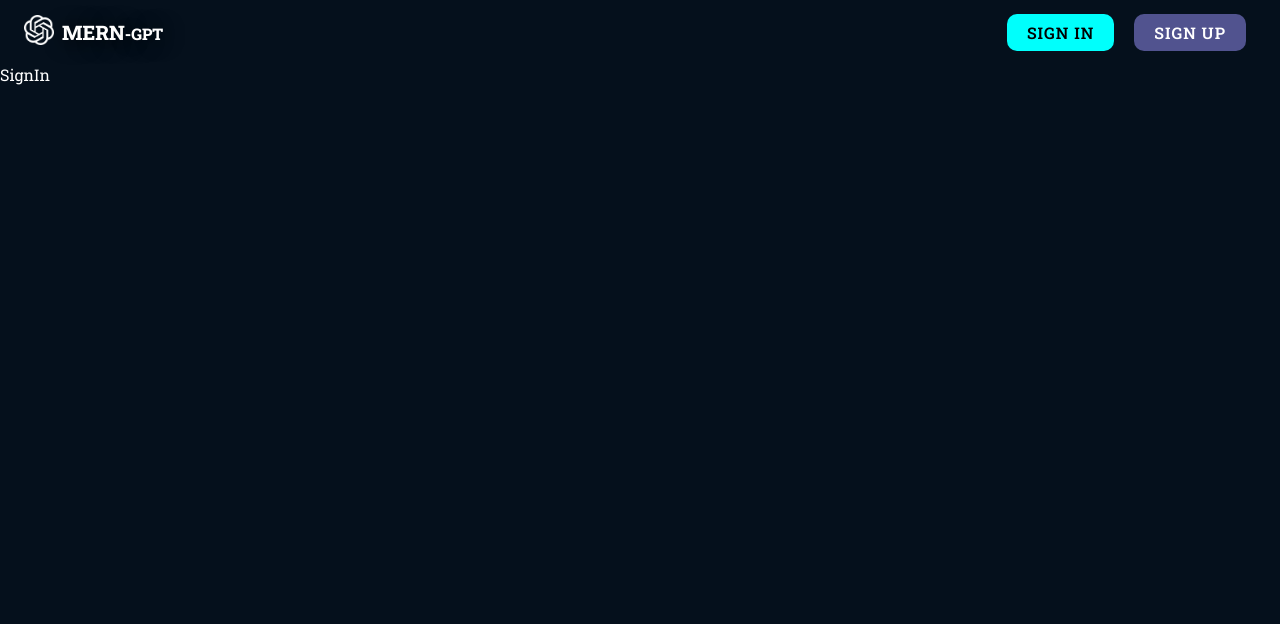
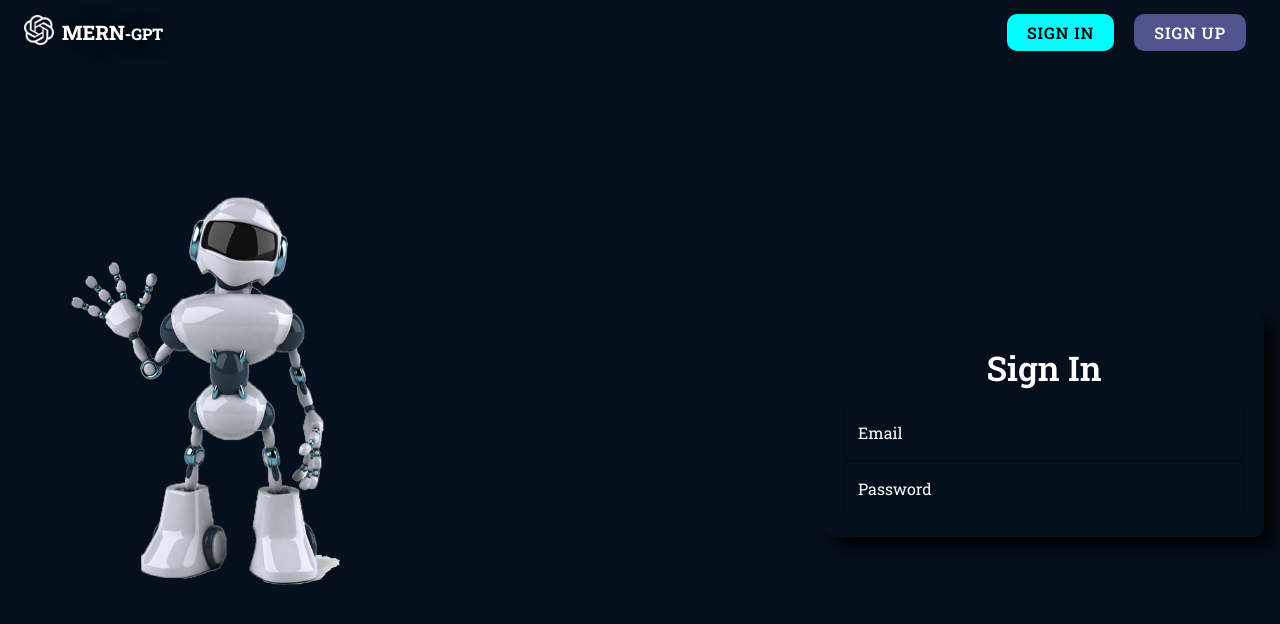
Before and after one commit to shubhams-git/MERN_AI_Chatbot, a React (Vite) app in the folder frontend/: page /signin in a window 1280 px wide. Shown: the top 624 px of the page. Built offline with nearby package versions, Linux system fonts and the light colour scheme.

Commit message:
Basic Signup page designed using MUI

```diff
--- /dev/null
+++ b/frontend/src/components/shared/CustomizedInput.tsx
@@ -0,0 +1,26 @@
+import { TextField } from '@mui/material';
+
+type Props={
+    name: string;
+    type: string;
+    label: string;
+}
+
+const CustomizedInput = (props:Props) => {
+  return (
+    <TextField
+        name={props.name}
+        label={props.label}
+        type={props.type}
+        slotProps={{
+        inputLabel: {
+            sx: { color: 'white' },
+        },
+        }}
+        sx={{ width: 400, borderRadius: 2, color: 'white', fontSize: 20, margin: "normal" }}
+    />
+
+  )
+}
+
+export default CustomizedInput
--- a/frontend/src/index.css
+++ b/frontend/src/index.css
@@ -13,3 +13,9 @@
     text-decoration: none;
     letter-spacing: 1px;
 }
+
+.MuiInputLabel-outlined-root.Mui-focused,
+.MuiInputLabel-notchedOutline{
+    color: white !important;
+
+}
--- a/frontend/src/pages/SignIn.tsx
+++ b/frontend/src/pages/SignIn.tsx
@@ -1,7 +1,39 @@
+import { Box, Typography } from "@mui/material"
+import CustomizedInput from "../components/shared/CustomizedInput"
 
 const SignIn = () => {
   return (
-    <div>SignIn</div>
+    <>
+      <Box width={"100%"} height={"100%"} display={"flex"} flex={1} >
+        <Box padding={8} mt={8} display={{md:"flex", sm:"none", xs: "none"}}>
+          <img src="airobot.png" alt="Robot" width={"300px"} />
+        </Box>
+        <Box padding={2} ml={"auto"} mt={16} display={"flex"} flex={{xs:1, md:0.5}} justifyContent={"center"} alignItems={"center"}>
+          <form style={{
+            margin: "auto",
+            padding: "20px",
+            boxShadow: "10px 10px 20px #000",
+            borderRadius: "10px",
+            border: "none",
+          }}>
+            <Box
+              display={"flex"}
+              flexDirection={"column"}
+              justifyContent={"center"}
+              >
+                <Typography
+                  variant={"h4"}
+                  textAlign={"center"}
+                  padding={2}
+                  fontWeight={600}>
+                    Sign In</Typography>
+                  <CustomizedInput name={"email"} type={"email"} label={"Email"} />
+                  <CustomizedInput name={"password"} type={"password"} label={"Password"} />
+              </Box>
+            </form>
+        </Box>
+      </Box>
+    </>
   )
 }
 
```
